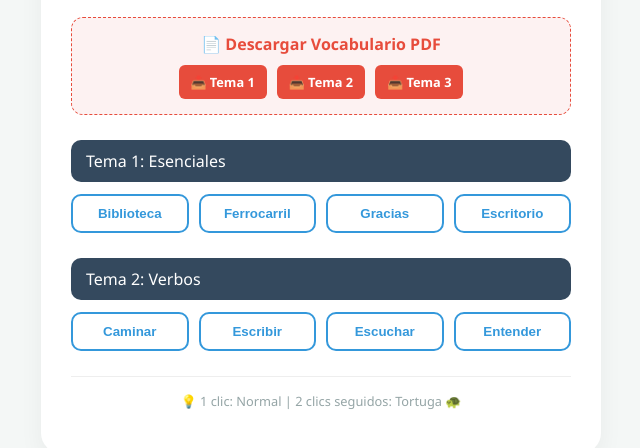
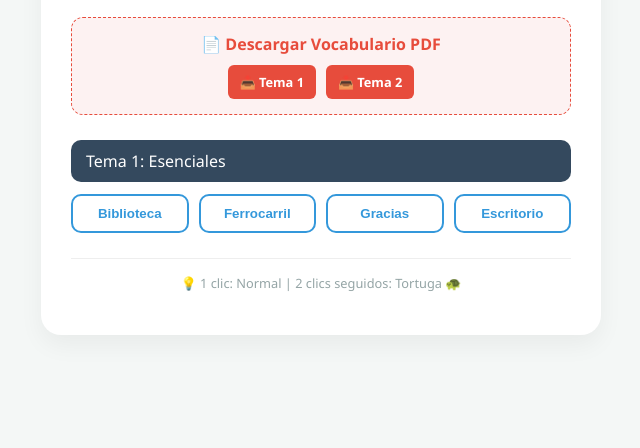
Before and after one commit to luissotoperona/Mi-pronunciador, a plain HTML site: page index.html in a window 1280 px wide. Shown: the part 148-596 px from the top of the page, without its empty margins (319-959 px from the left). Drawn offline with Linux system fonts and the light colour scheme.

Commit message:
index.html

```diff
--- a/index.html
+++ b/index.html
@@ -8,14 +8,12 @@
         body { font-family: 'Segoe UI', sans-serif; background-color: #f4f7f6; display: flex; justify-content: center; padding: 20px; margin: 0; }
         .container { background: white; padding: 30px; border-radius: 20px; box-shadow: 0 10px 25px rgba(0,0,0,0.05); width: 100%; max-width: 500px; text-align: center; }
         h1 { color: #2c3e50; margin-bottom: 5px; }
-        .status-badge { display: inline-block; padding: 4px 12px; border-radius: 20px; font-size: 0.8rem; margin-bottom: 20px; background: #e8f4fd; color: #3498db; font-weight: bold; }
+        .status-badge { display: inline-block; padding: 4px 12px; border-radius: 20px; font-size: 0.8rem; margin-bottom: 20px; background: #e8f4fd; color: #3498db; font-weight: bold; transition: all 0.3s; }
 
-        /* Sección de Descargas */
         .download-section { background: #fdf2f2; padding: 15px; border-radius: 12px; margin-bottom: 25px; border: 1px dashed #e74c3c; }
         .download-title { color: #e74c3c; font-weight: bold; margin-bottom: 10px; display: block; }
         .pdf-grid { display: flex; justify-content: center; gap: 10px; flex-wrap: wrap; }
-        .btn-pdf { background: #e74c3c; color: white; text-decoration: none; padding: 8px 12px; border-radius: 6px; font-size: 0.8rem; font-weight: bold; transition: 0.3s; }
-        .btn-pdf:hover { background: #c0392b; }
+        .btn-pdf { background: #e74c3c; color: white; text-decoration: none; padding: 8px 12px; border-radius: 6px; font-size: 0.8rem; font-weight: bold; }
 
         .tema-section { text-align: left; margin-top: 20px; }
         .tema-titulo { background: #34495e; color: white; padding: 10px 15px; border-radius: 10px; font-size: 1rem; margin-bottom: 12px; }
@@ -27,7 +25,6 @@
             transition: all 0.2s; outline: none;
         }
         .btn-palabra:active { transform: scale(0.95); background: #3498db; color: white; }
-
         .info-tip { font-size: 0.8rem; color: #95a5a6; margin-top: 20px; border-top: 1px solid #eee; padding-top: 15px; }
     </style>
 </head>
@@ -37,18 +34,14 @@
     <h1>🗣️ Pro-Speaker</h1>
     <div id="indicador" class="status-badge">Modo: Normal</div>
 
-    <!-- SECCIÓN DE DESCARGAS PDF -->
     <div class="download-section">
         <span class="download-title">📄 Descargar Vocabulario PDF</span>
         <div class="pdf-grid">
-            <!-- Asegúrate de que el nombre coincida exactamente con tu archivo en GitHub -->
             <a href="tema1-saludos.pdf" download class="btn-pdf">📥 Tema 1</a>
             <a href="tema2-comida.pdf" download class="btn-pdf">📥 Tema 2</a>
-            <a href="tema3-viajes.pdf" download class="btn-pdf">📥 Tema 3</a>
         </div>
     </div>
 
-    <!-- TEMA 1 -->
     <div class="tema-section">
         <div class="tema-titulo">Tema 1: Esenciales</div>
         <div class="grid-palabras">
@@ -59,17 +52,6 @@
         </div>
     </div>
 
-    <!-- TEMA 2 -->
-    <div class="tema-section">
-        <div class="tema-titulo">Tema 2: Verbos</div>
-        <div class="grid-palabras">
-            <button class="btn-palabra" onclick="hablarInteligente('Caminar')">Caminar</button>
-            <button class="btn-palabra" onclick="hablarInteligente('Escribir')">Escribir</button>
-            <button class="btn-palabra" onclick="hablarInteligente('Escuchar')">Escuchar</button>
-            <button class="btn-palabra" onclick="hablarInteligente('Entender')">Entender</button>
-        </div>
-    </div>
-
     <p class="info-tip">💡 1 clic: Normal | 2 clics seguidos: Tortuga 🐢</p>
 </div>
 
@@ -77,26 +59,33 @@
     let ultimaPalabra = "";
 
     function hablarInteligente(texto) {
+        // Cancelamos cualquier sonido anterior inmediatamente
         window.speechSynthesis.cancel();
+
+        // Esperamos un suspiro (50ms) para que el navegador resetee la voz
+        setTimeout(() => {
             const mensaje = new SpeechSynthesisUtterance();
             mensaje.text = texto;
             mensaje.lang = 'es-ES';
             const indicador = document.getElementById('indicador');
 
-        if (ultimaPalabra === texto) {
-            mensaje.rate = 0.5;
-            indicador.innerText = "Modo: Lento 🐢";
+            // Comparación limpia para detectar el segundo clic
+            if (ultimaPalabra.toLowerCase() === texto.toLowerCase()) {
+                mensaje.rate = 0.3; // Súper lento
+                indicador.innerText = "Modo: Muy Lento 🐢";
+                indicador.style.background = "#fdf2e9";
                 indicador.style.color = "#e67e22";
-            indicador.style.background = "#fdf2e9";
-            ultimaPalabra = "";
+                ultimaPalabra = ""; // Reset para que el siguiente clic sea normal
             } else {
-            mensaje.rate = 0.9;
+                mensaje.rate = 1.0; // Normal
                 indicador.innerText = "Modo: Normal";
+                indicador.style.background = "#e8f4fd";
                 indicador.style.color = "#3498db";
-            indicador.style.background = "#e8f4fd";
                 ultimaPalabra = texto;
             }
+
             window.speechSynthesis.speak(mensaje);
+        }, 50);
     }
 </script>
 
```
Lines whose indentation alone changed are shown as unchanged.
